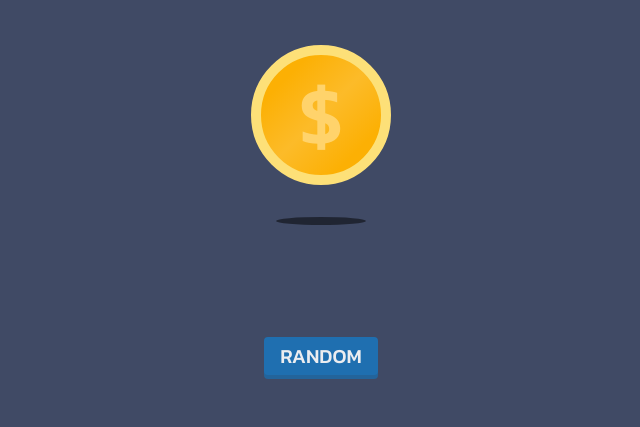
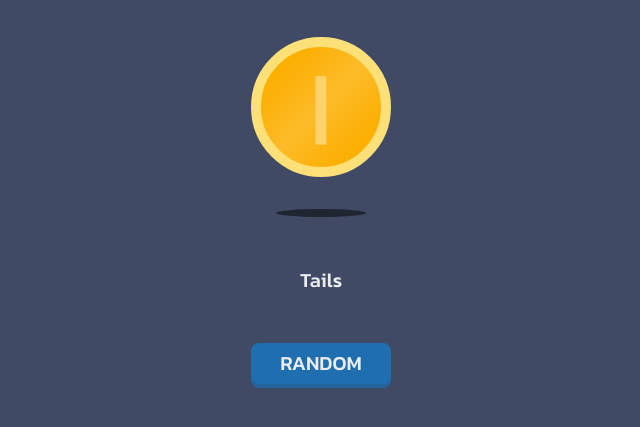
Before and after one commit to gustavo2023/flip-the-coin, a plain HTML site: page index.html in a window 1280 px wide. Both pictures are taken after a click on the button "RANDOM". Shown: the part 275-702 px from the top of the page, without its empty margins (319-959 px from the left). Drawn offline with Linux system fonts and the light colour scheme.

Commit message:
Add function to flip the coin by generating a random number. Also add animation that it's only triggered when the coin or random button is clicked.

```diff
--- a/index.html
+++ b/index.html
@@ -29,11 +29,11 @@
       <h1>Flip the coin</h1>
       <p class="instructions">Press the coin or the button to flip the coin</p>
       <div class="coin-container">
-        <button class="coin">$</button>
+        <button class="coin" id="coin-btn">$</button>
         <div class="coin-shadow"></div>
       </div>
       <span class="flip-result"></span>
-      <button class="flip-button">RANDOM</button>
+      <button class="flip-button" id="random-btn">RANDOM</button>
     </main>
   </body>
 </html>
--- a/script.js
+++ b/script.js
@@ -0,0 +1,21 @@
+const coin = document.getElementById("coin-btn");
+const randomBtn = document.getElementById("random-btn");
+const resultSpan = document.querySelector(".flip-result");
+
+const flipCoin = () => {
+  // Add the flipping class to trigger the animation
+  coin.classList.add("flipping");
+
+  // Remove the flipping class after the animation ends
+  setTimeout(() => {
+    coin.classList.remove("flipping");
+
+    const result = Math.random < 0.5 ? "Heads" : "Tails";
+    resultSpan.textContent = result;
+
+    coin.innerText = result === "Heads" ? "$" : "|";
+  }, 1000); // Match the duration of the animation
+};
+
+coin.addEventListener("click", flipCoin);
+randomBtn.addEventListener("click", flipCoin);
--- a/styles.css
+++ b/styles.css
@@ -146,6 +146,19 @@ h1 {
   margin: 2rem 0;
 }
 
+@keyframes flipCoin {
+  0% {
+    transform: rotateY(0deg);
+  }
+  100% {
+    transform: rotateY(360deg);
+  }
+}
+
+.coin.flipping {
+  animation: flipCoin 1s ease-in-out;
+}
+
 .coin {
   width: 140px;
   height: 140px;
@@ -165,6 +178,7 @@ h1 {
   font-size: 5rem;
   font-weight: 500;
   color: #ffd36b;
+  cursor: pointer;
 }
 
 .coin-shadow {
@@ -178,7 +192,8 @@ h1 {
 .flip-result {
   font-size: var(--button-size);
   font-weight: var(--semibold-weight);
-  margin-bottom: 3rem;
+  margin-bottom: 2rem;
+  text-align: center;
 }
 
 .flip-button {
@@ -186,9 +201,9 @@ h1 {
   color: var(--text-color);
   font-size: var(--button-size);
   font-weight: var(--semibold-weight);
-  padding: 0.5rem 1rem;
+  padding: 0.6rem 1.8rem;
   border: none;
-  border-radius: 0.25rem;
+  border-radius: 0.5rem;
   cursor: pointer;
   box-shadow: 0px 4px 0px 0px #23649b;
 }
```
